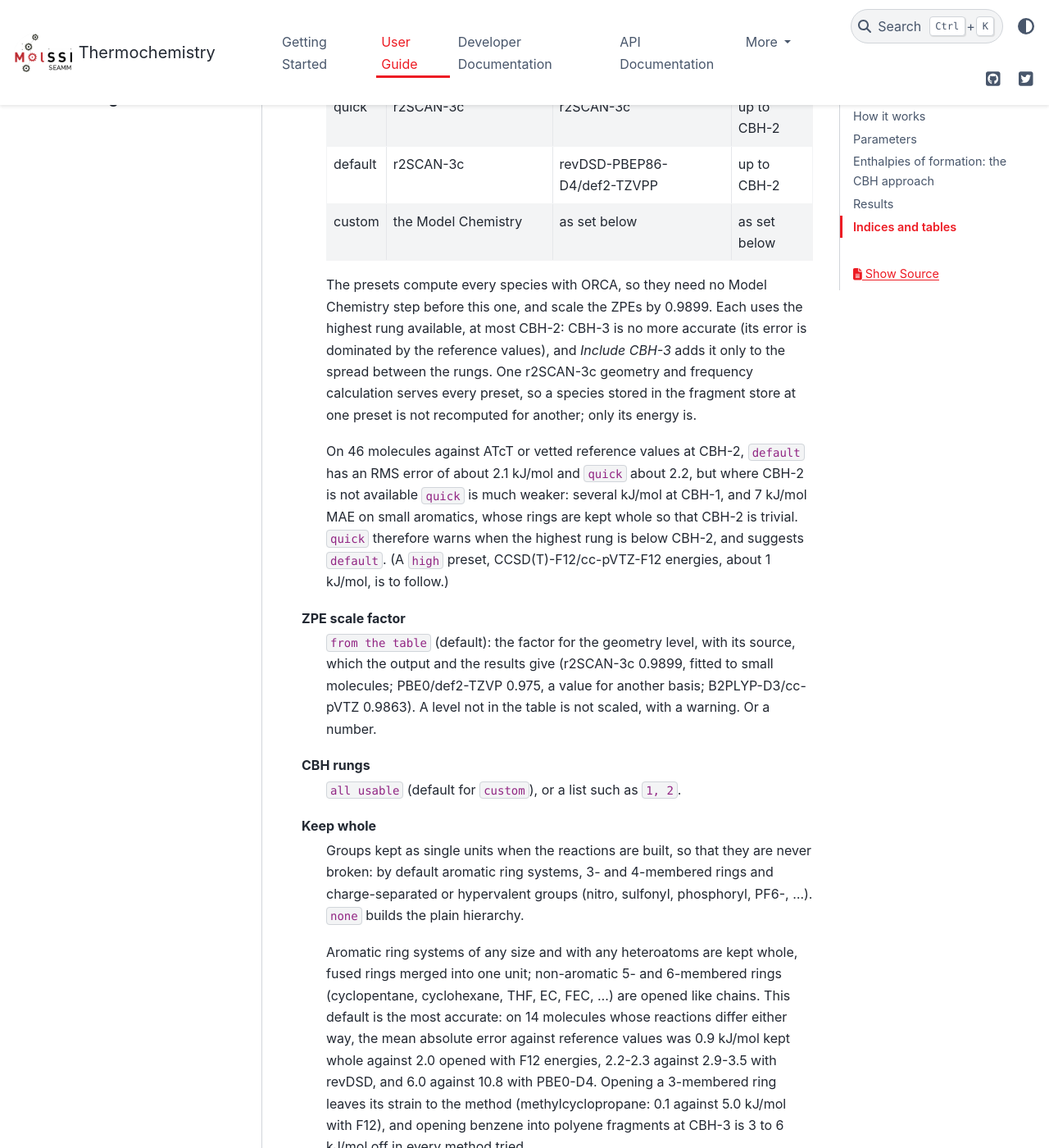
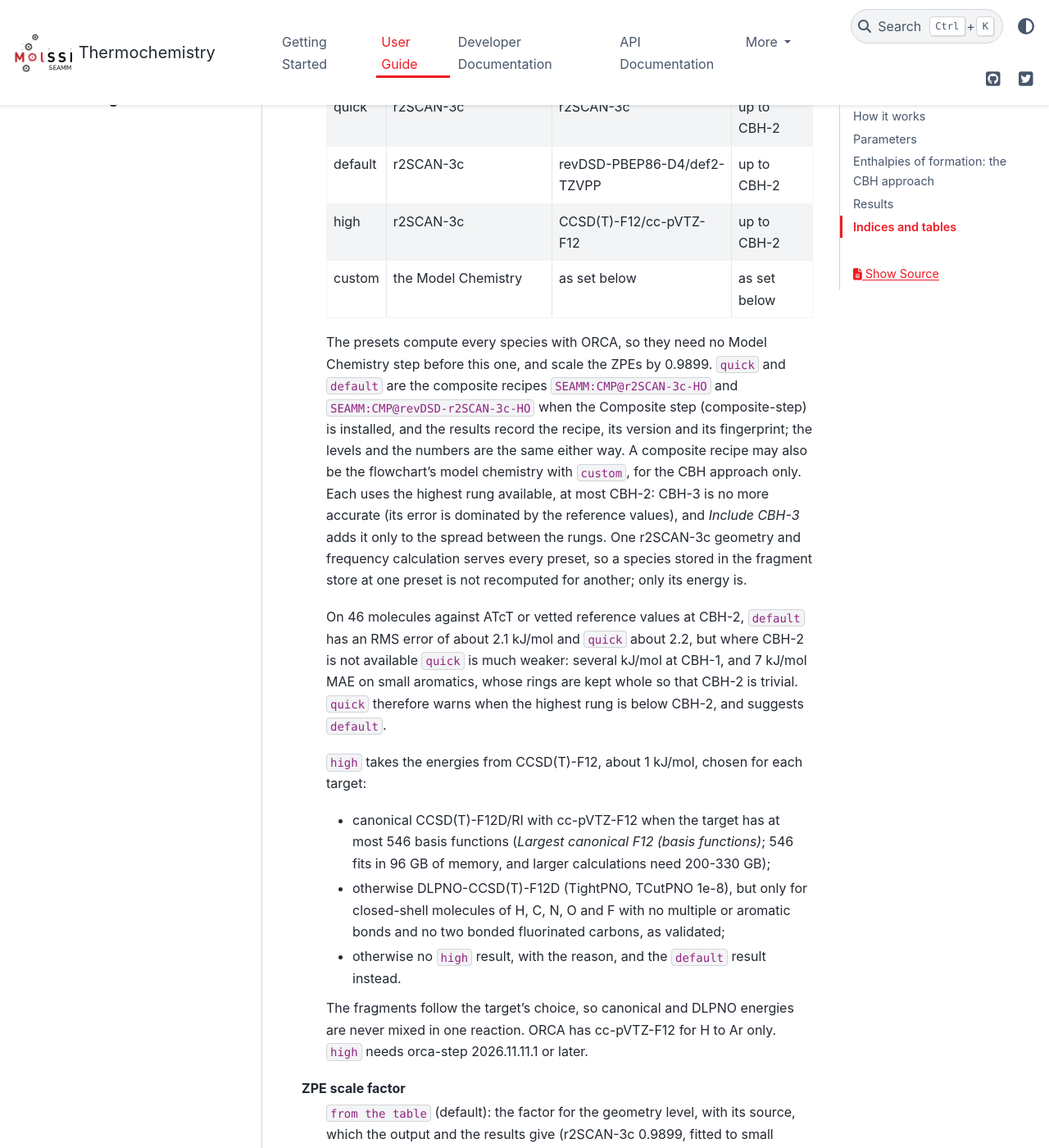
Before and after one commit to molssi-seamm/thermochemistry_step, a Sphinx documentation site: the page built from docs/user_guide/index.rst, in a window 1280 px wide and 1400 px high, scrolled down 3946 px. Shown: the whole window at 82% size. Built offline with Sphinx 7.4.7 and the PyData theme 0.15.4, drawn with Linux system fonts in a browser that asks for light colours; pages that are not in the unit, such as notebooks, are missing from menus.

Commit message:
Release 2026.11.11.6: the 'high' preset; presets as composite recipes (HISTORY, docs)
Co-Authored-By: Claude Opus 5.5 <noreply@anthropic.com>

```diff
--- a/docs/user_guide/index.rst
+++ b/docs/user_guide/index.rst
@@ -156,11 +156,17 @@ Preset
     =========  ==========================  ==============================  ==========
     quick      r2SCAN-3c                   r2SCAN-3c                       up to CBH-2
     default    r2SCAN-3c                   revDSD-PBEP86-D4/def2-TZVPP     up to CBH-2
+    high       r2SCAN-3c                   CCSD(T)-F12/cc-pVTZ-F12         up to CBH-2
     custom     the Model Chemistry         as set below                    as set below
     =========  ==========================  ==============================  ==========
 
     The presets compute every species with ORCA, so they need no Model Chemistry step
-    before this one, and scale the ZPEs by 0.9899. Each uses the highest rung
+    before this one, and scale the ZPEs by 0.9899. ``quick`` and ``default`` are the
+    composite recipes ``SEAMM:CMP@r2SCAN-3c-HO`` and
+    ``SEAMM:CMP@revDSD-r2SCAN-3c-HO`` when the Composite step (composite-step) is
+    installed, and the results record the recipe, its version and its fingerprint;
+    the levels and the numbers are the same either way. A composite recipe may also
+    be the flowchart's model chemistry with ``custom``, for the CBH approach only. Each uses the highest rung
     available, at most CBH-2: CBH-3 is no more accurate (its error is dominated by
     the reference values), and *Include CBH-3* adds it only to the spread between
     the rungs. One r2SCAN-3c geometry and frequency calculation serves every
@@ -172,8 +178,23 @@ Preset
     is not available ``quick`` is much weaker: several kJ/mol at CBH-1, and 7 kJ/mol
     MAE on small aromatics, whose rings are kept whole so that CBH-2 is trivial.
     ``quick`` therefore warns when the highest rung is below CBH-2, and suggests
-    ``default``. (A ``high`` preset, CCSD(T)-F12/cc-pVTZ-F12 energies, about
-    1 kJ/mol, is to follow.)
+    ``default``.
+
+    ``high`` takes the energies from CCSD(T)-F12, about 1 kJ/mol, chosen for each
+    target:
+
+    * canonical CCSD(T)-F12D/RI with cc-pVTZ-F12 when the target has at most 546
+      basis functions (*Largest canonical F12 (basis functions)*; 546 fits in
+      96 GB of memory, and larger calculations need 200-330 GB);
+    * otherwise DLPNO-CCSD(T)-F12D (TightPNO, TCutPNO 1e-8), but only for
+      closed-shell molecules of H, C, N, O and F with no multiple or aromatic bonds
+      and no two bonded fluorinated carbons, as validated;
+    * otherwise no ``high`` result, with the reason, and the ``default`` result
+      instead.
+
+    The fragments follow the target's choice, so canonical and DLPNO energies are
+    never mixed in one reaction. ORCA has cc-pVTZ-F12 for H to Ar only. ``high``
+    needs orca-step 2026.11.11.1 or later.
 
 ZPE scale factor
     ``from the table`` (default): the factor for the geometry level, with its
```
Also changed, not shown: HISTORY.rst (+16 -0 lines).
